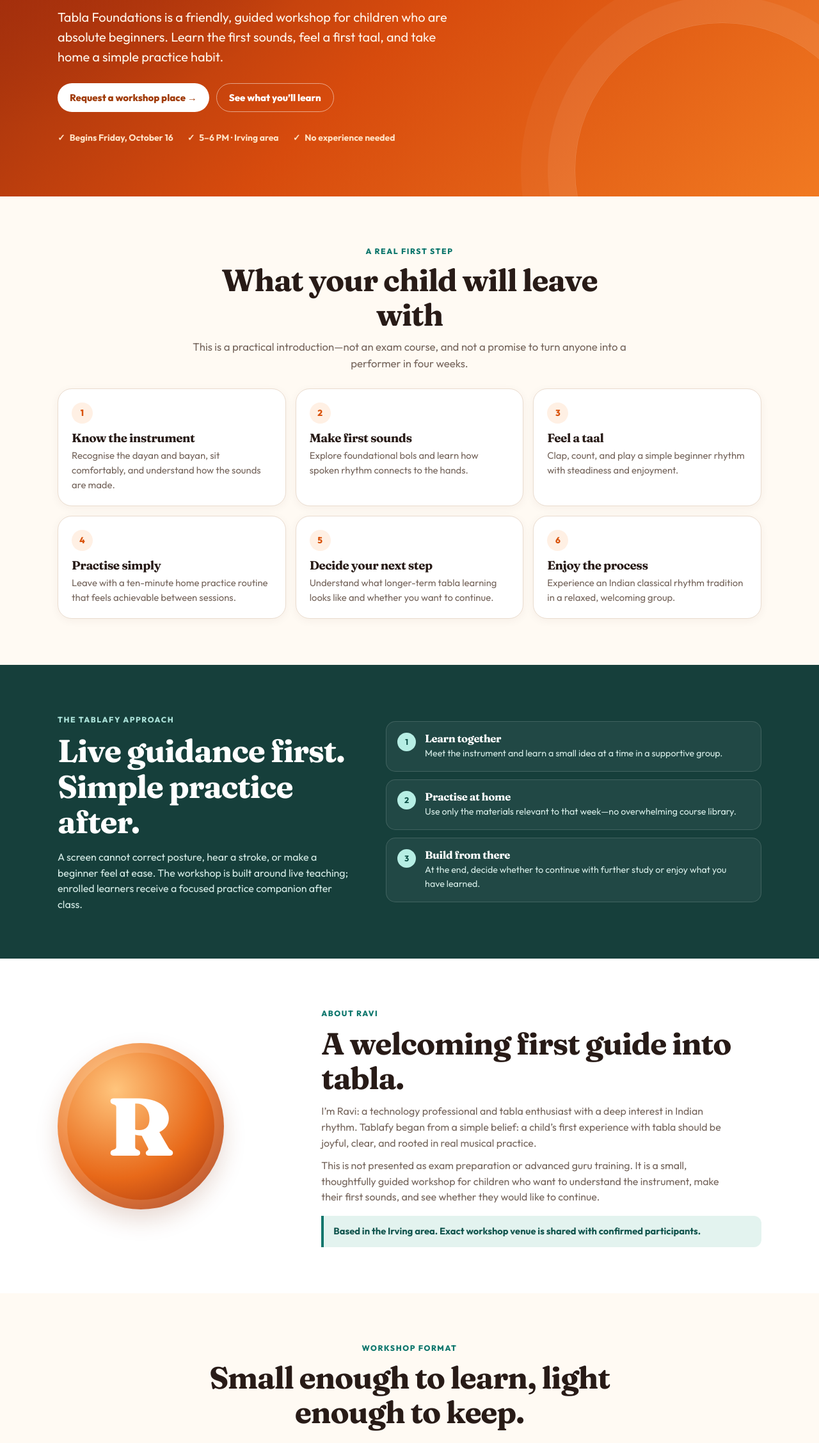
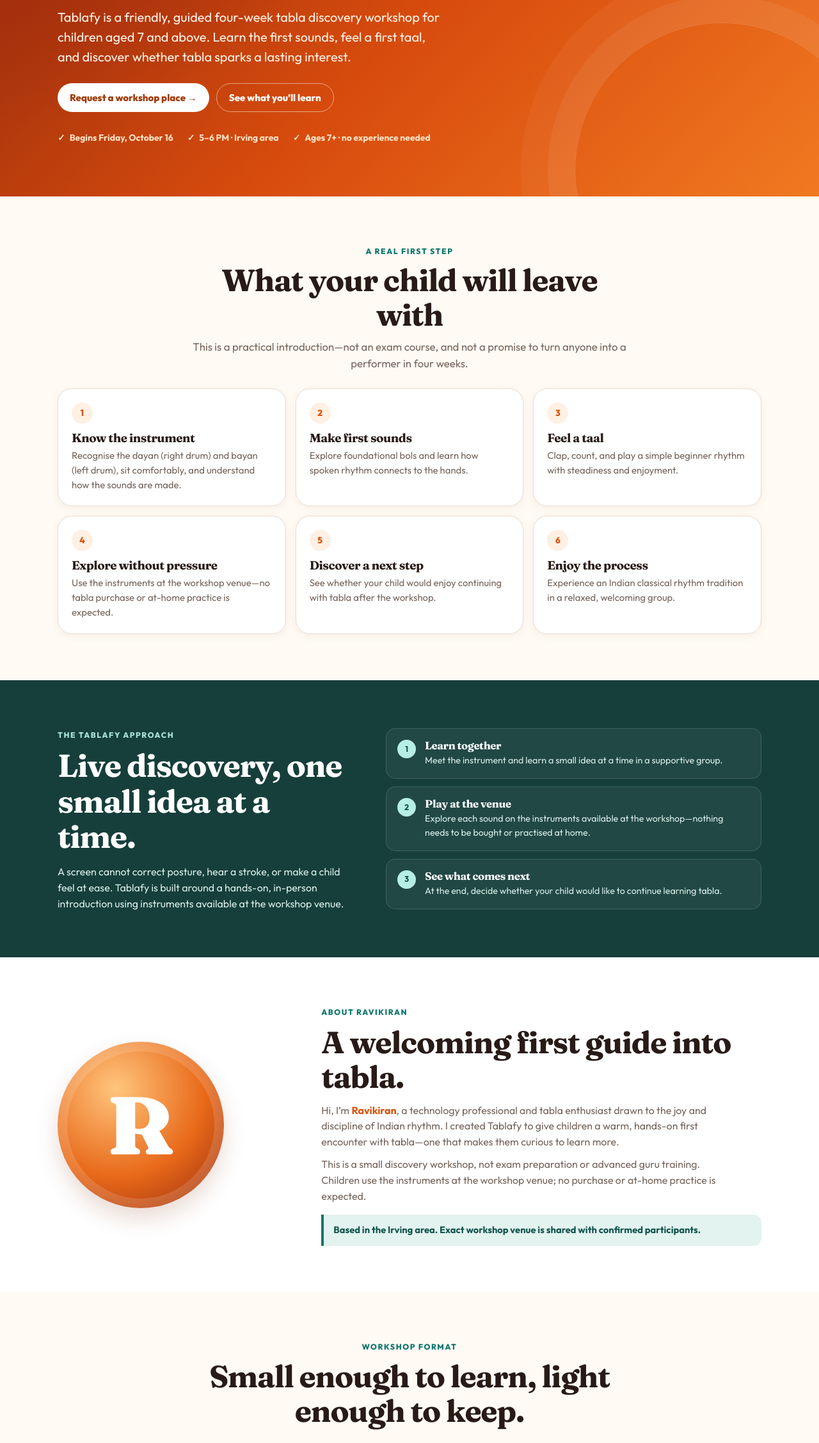
Before and after one commit to ravimildseven/tabla-pro, a website: page index.html in a window 1280 px wide. Shown: the part 476-2731 px from the top of the page at 64% size. Drawn offline with Linux system fonts and the light colour scheme.

Commit message:
Clarify Tablafy children workshop scope

```diff
--- a/index.html
+++ b/index.html
@@ -3,8 +3,8 @@
 <head>
   <meta charset="utf-8">
   <meta name="viewport" content="width=device-width, initial-scale=1">
-  <meta name="description" content="A friendly four-week tabla foundations workshop for children who are absolute beginners.">
-  <title>Tablafy | Tabla Foundations Workshop</title>
+  <meta name="description" content="Tablafy is a friendly four-week tabla discovery workshop for children aged 7 and above.">
+  <title>Tablafy | Tabla Discovery Workshop</title>
   <link rel="preconnect" href="https://fonts.googleapis.com">
   <link rel="preconnect" href="https://fonts.gstatic.com" crossorigin>
   <link href="https://fonts.googleapis.com/css2?family=Fraunces:opsz,wght@9..144,600;9..144,700;9..144,900&family=Outfit:wght@400;500;600;700;800&display=swap" rel="stylesheet">
@@ -57,13 +57,12 @@
     .detail b { display:block; font:800 1.35rem Fraunces,serif; color:var(--teal); }.detail:nth-child(even) b { color:#a6400c; }.detail span { display:block; color:var(--muted); font-size:.88rem; margin-top:3px; }
     .seat-banner { display:flex; align-items:center; justify-content:space-between; gap:18px; margin:24px 0 0; padding:20px 22px; border:1px solid #e9c986; border-radius:18px; background:linear-gradient(115deg,#fff5d8,#fffdf7); }
     .seat-banner h3 { font-size:1.45rem; margin:4px 0 2px; color:#8b5a00; }.seat-banner p { color:var(--muted); font-size:.9rem; }.seat-badge { flex:none; text-align:center; border-radius:14px; padding:11px 15px; background:#fff; border:1px solid #ebd5a0; }.seat-badge b { display:block; font:900 1.4rem Fraunces,serif; color:var(--saffron); }.seat-badge span { font-size:.72rem; text-transform:uppercase; letter-spacing:.08em; font-weight:800; color:var(--muted); }
-    .honest { display:grid; grid-template-columns:1fr 1fr; gap:18px; margin-top:28px; }.honest article { padding:19px; border-radius:18px; border:1px solid var(--line); background:#fff; }.honest h3 { font-size:1.14rem; margin-bottom:5px; }.honest p { color:var(--muted); font-size:.92rem; }
     .join { background:linear-gradient(135deg,#fff1e4,#fffbf4); }.join-grid { display:grid; grid-template-columns:.85fr 1.15fr; gap:42px; align-items:start; }.join h2 { font-size:clamp(2.2rem,4vw,3.4rem); margin:9px 0 13px; }.join p { color:var(--muted); }
     form { background:#fff; border:1px solid var(--line); border-radius:var(--radius); box-shadow:var(--shadow); padding:24px; display:grid; gap:12px; }
     label { font-size:.82rem; font-weight:800; color:#56463f; } input,select,textarea { width:100%; display:block; margin-top:5px; border:1px solid var(--line); border-radius:10px; padding:10px; font:inherit; color:var(--ink); background:#fff; } textarea { min-height:75px; resize:vertical; }
     .status { min-height:1.3em; font-size:.88rem; font-weight:700; }.status.ok { color:var(--teal); }.status.error { color:#a6400c; }.small { color:var(--muted); font-size:.79rem; }
     footer { padding:30px 0; text-align:center; font-size:.85rem; color:var(--muted); }
-    @media(max-width:760px) { .hero { padding-bottom:58px; }.hero-content { padding-top:38px; }.outcomes,.details { grid-template-columns:1fr; }.method-grid,.join-grid,.honest,.about-grid { grid-template-columns:1fr; gap:24px; }.about-mark { width:190px; }.seat-banner { align-items:flex-start; flex-direction:column; }.seat-badge { width:100%; } section { padding:54px 0; } }
+    @media(max-width:760px) { .hero { padding-bottom:58px; }.hero-content { padding-top:38px; }.outcomes,.details { grid-template-columns:1fr; }.method-grid,.join-grid,.about-grid { grid-template-columns:1fr; gap:24px; }.about-mark { width:190px; }.seat-banner { align-items:flex-start; flex-direction:column; }.seat-badge { width:100%; } section { padding:54px 0; } }
   </style>
 </head>
 <body>
@@ -73,9 +72,9 @@
       <div class="hero-content">
         <span class="eyebrow">Small-group beginner workshop</span>
         <h1>Feel the rhythm. Start tabla with confidence.</h1>
-        <p>Tabla Foundations is a friendly, guided workshop for children who are absolute beginners. Learn the first sounds, feel a first taal, and take home a simple practice habit.</p>
+        <p>Tablafy is a friendly, guided four-week tabla discovery workshop for children aged 7 and above. Learn the first sounds, feel a first taal, and discover whether tabla sparks a lasting interest.</p>
         <div class="actions"><a class="button light" href="#join">Request a workshop place →</a><a class="button outline" href="#what-you-learn">See what you’ll learn</a></div>
-        <div class="hero-notes"><span>Begins Friday, October 16</span><span>5–6 PM · Irving area</span><span>No experience needed</span></div>
+        <div class="hero-notes"><span>Begins Friday, October 16</span><span>5–6 PM · Irving area</span><span>Ages 7+ · no experience needed</span></div>
       </div>
     </div>
   </header>
@@ -85,11 +84,11 @@
       <div class="wrap">
         <div class="section-head"><span class="eyebrow">A real first step</span><h2>What your child will leave with</h2><p>This is a practical introduction—not an exam course, and not a promise to turn anyone into a performer in four weeks.</p></div>
         <div class="outcomes">
-          <article class="outcome"><span class="num">1</span><h3>Know the instrument</h3><p>Recognise the dayan and bayan, sit comfortably, and understand how the sounds are made.</p></article>
+          <article class="outcome"><span class="num">1</span><h3>Know the instrument</h3><p>Recognise the dayan (right drum) and bayan (left drum), sit comfortably, and understand how the sounds are made.</p></article>
           <article class="outcome"><span class="num">2</span><h3>Make first sounds</h3><p>Explore foundational bols and learn how spoken rhythm connects to the hands.</p></article>
           <article class="outcome"><span class="num">3</span><h3>Feel a taal</h3><p>Clap, count, and play a simple beginner rhythm with steadiness and enjoyment.</p></article>
-          <article class="outcome"><span class="num">4</span><h3>Practise simply</h3><p>Leave with a ten-minute home practice routine that feels achievable between sessions.</p></article>
-          <article class="outcome"><span class="num">5</span><h3>Decide your next step</h3><p>Understand what longer-term tabla learning looks like and whether you want to continue.</p></article>
+          <article class="outcome"><span class="num">4</span><h3>Explore without pressure</h3><p>Use the instruments at the workshop venue—no tabla purchase or at-home practice is expected.</p></article>
+          <article class="outcome"><span class="num">5</span><h3>Discover a next step</h3><p>See whether your child would enjoy continuing with tabla after the workshop.</p></article>
           <article class="outcome"><span class="num">6</span><h3>Enjoy the process</h3><p>Experience an Indian classical rhythm tradition in a relaxed, welcoming group.</p></article>
         </div>
       </div>
@@ -97,11 +96,11 @@
 
     <section class="method">
       <div class="wrap method-grid">
-        <div><span class="eyebrow">The Tablafy approach</span><h2>Live guidance first. Simple practice after.</h2><p>A screen cannot correct posture, hear a stroke, or make a beginner feel at ease. The workshop is built around live teaching; enrolled learners receive a focused practice companion after class.</p></div>
+        <div><span class="eyebrow">The Tablafy approach</span><h2>Live discovery, one small idea at a time.</h2><p>A screen cannot correct posture, hear a stroke, or make a child feel at ease. Tablafy is built around a hands-on, in-person introduction using instruments available at the workshop venue.</p></div>
         <div class="steps">
           <article class="step"><b>1</b><div><h3>Learn together</h3><p>Meet the instrument and learn a small idea at a time in a supportive group.</p></div></article>
-          <article class="step"><b>2</b><div><h3>Practise at home</h3><p>Use only the materials relevant to that week—no overwhelming course library.</p></div></article>
-          <article class="step"><b>3</b><div><h3>Build from there</h3><p>At the end, decide whether to continue with further study or enjoy what you have learned.</p></div></article>
+          <article class="step"><b>2</b><div><h3>Play at the venue</h3><p>Explore each sound on the instruments available at the workshop—nothing needs to be bought or practised at home.</p></div></article>
+          <article class="step"><b>3</b><div><h3>See what comes next</h3><p>At the end, decide whether your child would like to continue learning tabla.</p></div></article>
         </div>
       </div>
     </section>
@@ -109,7 +108,7 @@
     <section class="about">
       <div class="wrap about-grid">
         <div class="about-mark" aria-hidden="true">R</div>
-        <div><span class="eyebrow">About Ravi</span><h2>A welcoming first guide into tabla.</h2><p>I’m Ravi: a technology professional and tabla enthusiast with a deep interest in Indian rhythm. Tablafy began from a simple belief: a child’s first experience with tabla should be joyful, clear, and rooted in real musical practice.</p><p>This is not presented as exam preparation or advanced guru training. It is a small, thoughtfully guided workshop for children who want to understand the instrument, make their first sounds, and see whether they would like to continue.</p><div class="about-note">Based in the Irving area. Exact workshop venue is shared with confirmed participants.</div></div>
+        <div><span class="eyebrow">About Ravikiran</span><h2>A welcoming first guide into tabla.</h2><p>Hi, I’m <strong style="color:var(--saffron)">Ravikiran</strong>, a technology professional and tabla enthusiast drawn to the joy and discipline of Indian rhythm. I created Tablafy to give children a warm, hands-on first encounter with tabla—one that makes them curious to learn more.</p><p>This is a small discovery workshop, not exam preparation or advanced guru training. Children use the instruments at the workshop venue; no purchase or at-home practice is expected.</p><div class="about-note">Based in the Irving area. Exact workshop venue is shared with confirmed participants.</div></div>
       </div>
     </section>
 
@@ -119,16 +118,12 @@
         <div class="details">
           <div class="detail"><b>Four Fridays</b><span>October 16 through November 6, 2026</span></div>
           <div class="detail"><b>5–6 PM</b><span>One calm group session each week</span></div>
-          <div class="detail"><b>Up to 8 children</b><span>Space for individual attention</span></div>
+          <div class="detail"><b>Up to 8 children</b><span>One shared group for ages 7 and above</span></div>
           <div class="detail"><b>Irving area</b><span>Exact venue shared after confirmation</span></div>
         </div>
         <div class="seat-banner">
-          <div><span class="eyebrow">Founding children’s Friday group</span><h3 id="seatMessage">8 workshop places currently available</h3><p>This is an in-person Irving-area group for children. Requesting interest does not reserve a seat; confirmed enrolments will update this count once the workshop is live.</p></div>
+          <div><span class="eyebrow">Founding children’s Friday group</span><h3 id="seatMessage">8 workshop places currently available</h3><p>This is one in-person Irving-area group for children aged 7 and above. Requesting interest does not reserve a seat; confirmed enrolments will update this count once the workshop is live.</p></div>
           <div class="seat-badge"><b id="seatCount">8</b><span>places remaining</span></div>
-        </div>
-        <div class="honest">
-          <article><h3>This is for your child if…</h3><p>They are curious about tabla, would enjoy a structured first experience, and can commit to one calm hour each week plus a few minutes of home practice.</p></article>
-          <article><h3>This is not…</h3><p>A certification path, an exam-preparation program, or a substitute for advanced long-term training with a professional guru.</p></article>
         </div>
       </div>
     </section>
@@ -139,6 +134,7 @@
         <form id="interestForm">
           <label>Your name<input name="name" required autocomplete="name" placeholder="Your name"></label>
           <label>Email<input name="email" required type="email" autocomplete="email" placeholder="you@example.com"></label>
+          <label>Child’s age<input name="age" required type="number" min="7" max="17" placeholder="7 or older"></label>
           <label>Learner<select name="audience"><option value="child beginner">Child beginner</option></select></label>
           <label>Workshop format<select name="format"><option value="in person">In person · Irving area</option></select></label>
           <label>Anything helpful to know?<textarea name="note" placeholder="Age, prior music experience, availability…"></textarea></label>
@@ -160,7 +156,7 @@
     document.querySelector('#seatCount').textContent = places;
     document.querySelector('#seatMessage').textContent = places
       ? `${places} workshop place${places === 1 ? '' : 's'} currently available`
-      : 'This Saturday workshop is currently full';
+      : 'This Friday workshop is currently full';
 
     const endpoint = window.TABLAFY_LEADS_URL || '/api/leads';
     const form = document.querySelector('#interestForm');
```
Also changed, not shown: README.md.
